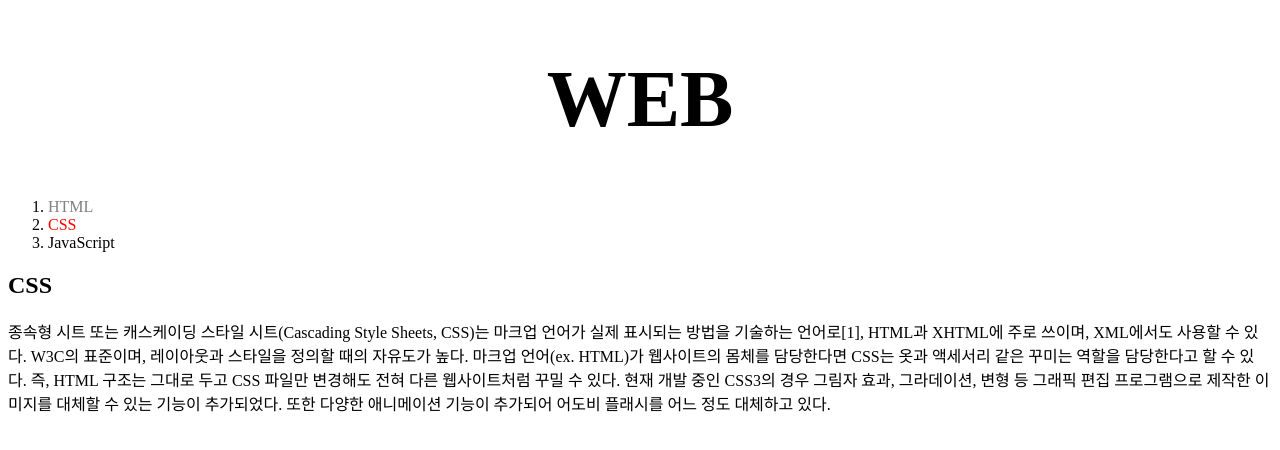
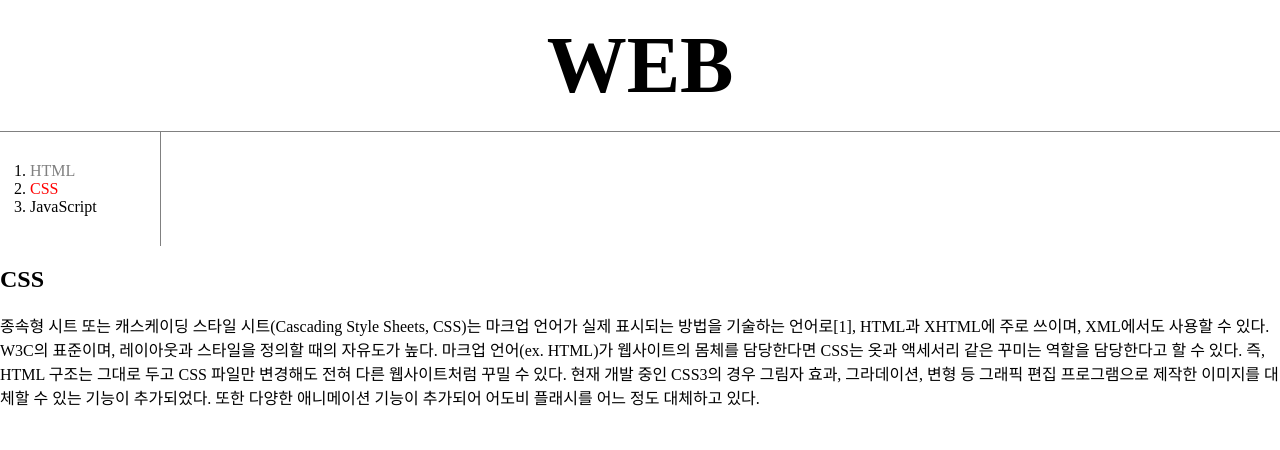
Before and after one commit to bluesea9211/bluesea01, a plain HTML site: page 2.html in a window 1280 px wide. Drawn offline with Linux system fonts and the light colour scheme; a script that the page names is missing.

Commit message:
Add files via upload

```diff
--- a/2.html
+++ b/2.html
@@ -4,6 +4,9 @@
   <title>web1-css</title>
   <meta charset="utf-8">
   <style>
+    body{
+      margin:0;
+    }
     a{
       color: black;
       text-decoration: none;
@@ -17,6 +20,15 @@
     h1{
       font-size: 80px;
       text-align: center;
+      border-bottom:1px solid gray;
+      margin: 0px;
+      padding: 20px;
+    }
+    ol{
+      border-right:1px solid gray;
+      width:100px;
+      margin:0;
+      padding:30px;
     }
   </style>
 
```
Also changed, not shown: box.html (added, +20 -0 lines).
